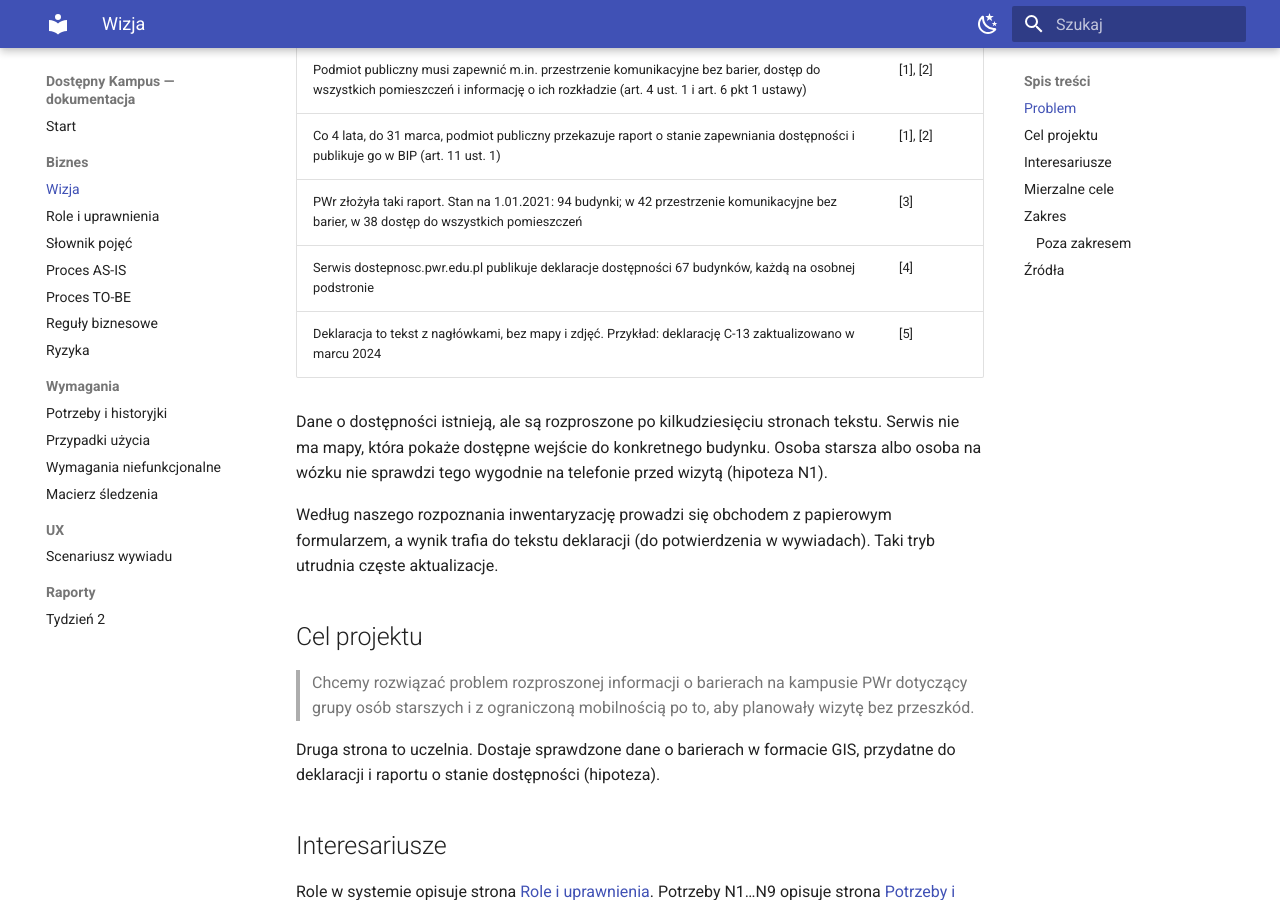
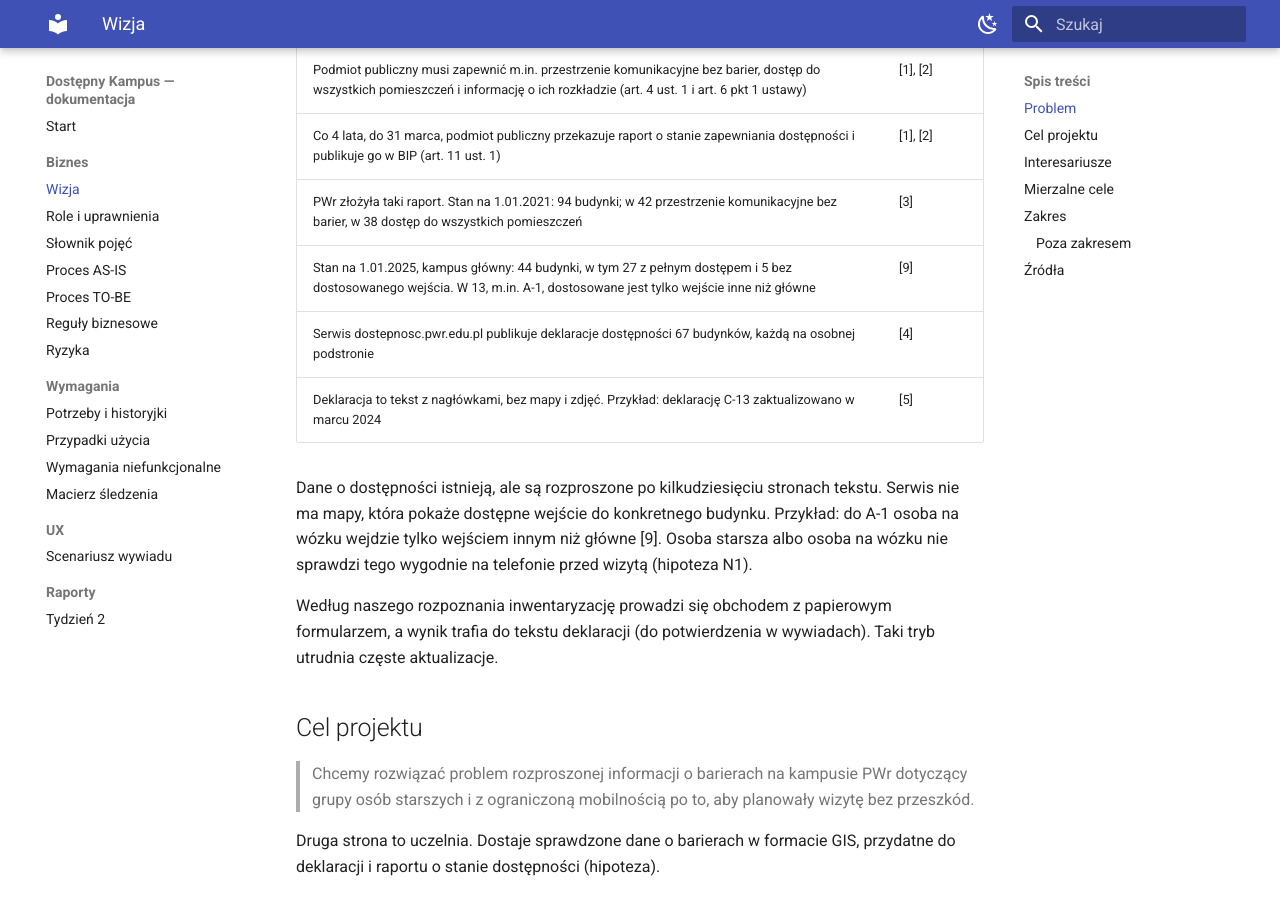
Before and after one commit to dostepny-kampus/dostepny-kampus, an MkDocs documentation site: the page built from docs/docs/biznes/wizja.md, in a window 1280 px wide and 900 px high, scrolled down 346 px. Built offline with MkDocs 1.6.1 and Material for MkDocs 9.7.7, drawn with Linux system fonts in a browser that asks for light colours; some of the changed text lies outside the part shown.

Commit message:
docs(biznes): add 2025 accessibility status data

```diff
--- a/docs/docs/biznes/wizja.md
+++ b/docs/docs/biznes/wizja.md
@@ -9,10 +9,11 @@
 | Podmiot publiczny musi zapewnić m.in. przestrzenie komunikacyjne bez barier, dostęp do wszystkich pomieszczeń i informację o ich rozkładzie (art. 4 ust. 1 i art. 6 pkt 1 ustawy) | [1], [2] |
 | Co 4 lata, do 31 marca, podmiot publiczny przekazuje raport o stanie zapewniania dostępności i publikuje go w BIP (art. 11 ust. 1) | [1], [2] |
 | PWr złożyła taki raport. Stan na 1.01.2021: 94 budynki; w 42 przestrzenie komunikacyjne bez barier, w 38 dostęp do wszystkich pomieszczeń | [3] |
+| Stan na 1.01.2025, kampus główny: 44 budynki, w tym 27 z pełnym dostępem i 5 bez dostosowanego wejścia. W 13, m.in. A-1, dostosowane jest tylko wejście inne niż główne | [9] |
 | Serwis dostepnosc.pwr.edu.pl publikuje deklaracje dostępności 67 budynków, każdą na osobnej podstronie | [4] |
 | Deklaracja to tekst z nagłówkami, bez mapy i zdjęć. Przykład: deklarację C-13 zaktualizowano w marcu 2024 | [5] |
 
-Dane o dostępności istnieją, ale są rozproszone po kilkudziesięciu stronach tekstu. Serwis nie ma mapy, która pokaże dostępne wejście do konkretnego budynku. Osoba starsza albo osoba na wózku nie sprawdzi tego wygodnie na telefonie przed wizytą (hipoteza N1).
+Dane o dostępności istnieją, ale są rozproszone po kilkudziesięciu stronach tekstu. Serwis nie ma mapy, która pokaże dostępne wejście do konkretnego budynku. Przykład: do A-1 osoba na wózku wejdzie tylko wejściem innym niż główne [9]. Osoba starsza albo osoba na wózku nie sprawdzi tego wygodnie na telefonie przed wizytą (hipoteza N1).
 
 Według naszego rozpoznania inwentaryzację prowadzi się obchodem z papierowym formularzem, a wynik trafia do tekstu deklaracji (do potwierdzenia w wywiadach). Taki tryb utrudnia częste aktualizacje.
 
@@ -76,5 +77,6 @@ Zachowanie na poziomach 2 i 3 opisują reguły BR-G1…BR-G4 na stronie [Reguły
 6. „Seniorzy na PWr. Ruszyła Politechnika Trzeciego Wieku”: <https://pwr.edu.pl/uczelnia/aktualnosci/seniorzy-na-pwr-ruszyla-politechnika-trzeciego-wieku-13912.html>
 7. Politechnika Trzeciego Wieku, kontakt: <https://ptw.pwr.edu.pl/kontakt>
 8. Dostępność na PWr, Dział Dostępności: <https://dostepnosc.pwr.edu.pl/>
+9. Stan dostosowania obiektów PWr na dzień 01.01.2025, kampus główny: <https://dostepnosc.pwr.edu.pl/dostepnosc-architektoniczna/stan-dostosowania-obiektow-pwr-na-dzien-01-01-2025/kampus-glowny-pwr-na-dzien-01-01-2025>
 
 Dostęp do źródeł: 27.10.2026.
```
